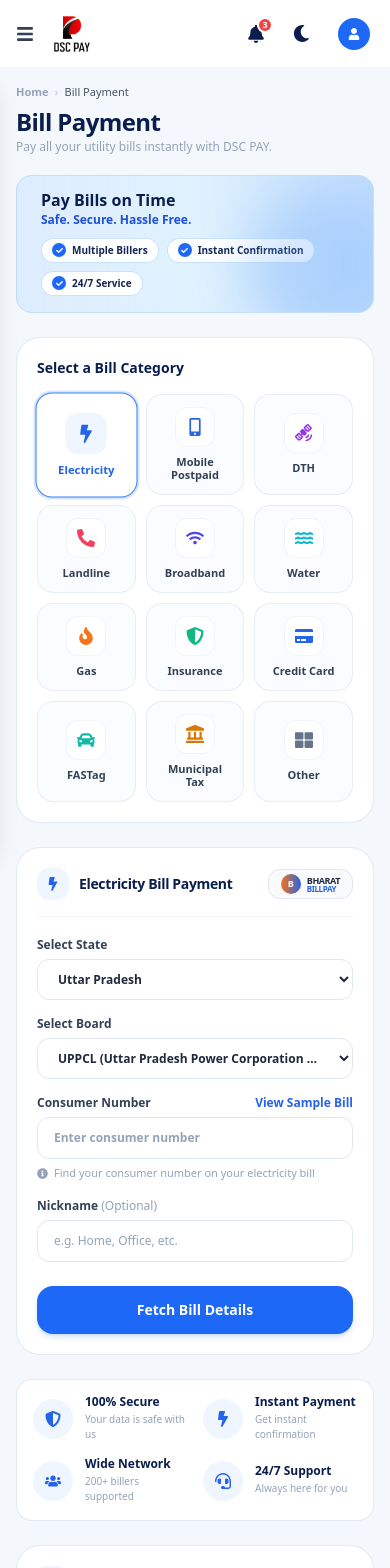
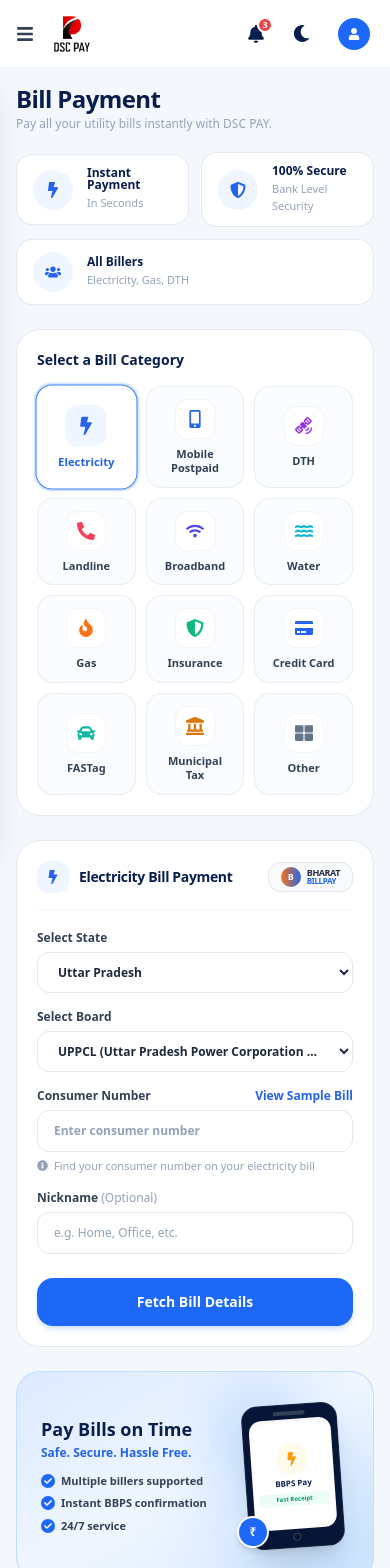
Before and after one commit to AnkitGig/DSC, a Next.js app: page /utility in a window 390 px wide. Shown: the top 1568 px of the page. Built offline with nearby package versions, Linux system fonts and the light colour scheme.

Commit message:
feat: align header stat cards across Money Transfer, Bill Payment and Mobile Recharge

```diff
--- a/components/BillPayment.jsx
+++ b/components/BillPayment.jsx
@@ -21,6 +21,7 @@ import {
   FaTimes,
   FaInfoCircle,
   FaFileInvoiceDollar,
+  FaBullhorn,
 } from "react-icons/fa";
 import { MdOutlineReceiptLong, MdSatelliteAlt } from "react-icons/md";
 
@@ -351,17 +352,13 @@ export default function BillPayment() {
 
   return (
     <div className="min-h-screen bg-[#f4f8fc] md:ml-64 p-4 sm:p-6 text-slate-800 font-sans">
-      {/* 1. TOP HEADER & PROMO HERO BANNER */}
-      <div className="mb-6 flex flex-col xl:flex-row xl:items-center justify-between gap-5">
-        {/* Left: Breadcrumbs & Title */}
+
+
+      {/* 2. BREADCRUMBS & PAGE HEADER WITH 3 STAT CARDS (Exact Money Transfer Look) */}
+      <div className="mb-6">
+
+        <div className="flex flex-col lg:flex-row lg:items-center justify-between gap-5">
           <div>
-          <div className="text-[11px] font-semibold text-slate-400 mb-1.5 flex items-center gap-1.5 select-none">
-            <Link href="/" className="hover:text-blue-600 transition">
-              Home
-            </Link>
-            <span className="text-slate-300">›</span>
-            <span className="text-slate-600 font-medium">Bill Payment</span>
-          </div>
             <h1 className="text-2xl sm:text-3xl font-black text-[#0a1e4d] tracking-tight leading-tight">
               Bill Payment
             </h1>
@@ -370,57 +367,57 @@ export default function BillPayment() {
             </p>
           </div>
 
-        {/* Right: Modern Top Promo Banner (Pay Bills on Time) */}
-        <div className="relative rounded-2xl bg-gradient-to-r from-[#dbeafe]/90 via-[#e0f2fe] to-[#bfdbfe] border border-blue-200/80 px-6 py-4 shadow-2xs flex items-center justify-between gap-5 overflow-hidden max-w-xl">
-          {/* Subtle Background Glow */}
-          <div className="absolute -right-4 -bottom-6 w-36 h-36 rounded-full bg-blue-400/25 blur-xl pointer-events-none"></div>
-
-          {/* Left 3D Document & Coin Graphic */}
-          <div className="hidden sm:flex items-center justify-center relative w-14 h-14 shrink-0 select-none">
-            <div className="w-11 h-13 bg-white rounded-xl shadow-md border border-blue-100 flex flex-col items-center justify-center p-1.5 transform rotate-[-4deg]">
-              <div className="w-5 h-1 bg-blue-500 rounded-full mb-1"></div>
-              <div className="w-4 h-1 bg-slate-200 rounded-full mb-0.5"></div>
-              <div className="w-4 h-1 bg-slate-200 rounded-full"></div>
+          {/* 3 Header Feature Stat Cards (Exact Money Transfer Style) */}
+          <div className="flex flex-wrap sm:flex-nowrap items-center gap-3">
+            {/* Card 1: Instant Payment */}
+            <div className="flex-1 sm:flex-initial bg-white border border-slate-200/90 rounded-2xl px-4 py-3 flex items-center gap-3.5 shadow-2xs min-w-[165px]">
+              <div className="w-10 h-10 rounded-full bg-blue-50 text-blue-600 flex items-center justify-center text-base shrink-0">
+                <FaBolt />
               </div>
-            <div className="absolute -bottom-1 -right-1 w-6 h-6 rounded-full bg-gradient-to-tr from-amber-400 to-yellow-300 text-amber-950 font-black text-[10px] flex items-center justify-center shadow-md border-2 border-white">
-              ₹
+              <div>
+                <div className="text-xs font-black text-[#0a1e4d] leading-none">
+                  Instant Payment
+                </div>
+                <div className="text-[11px] font-medium text-slate-400 mt-1">
+                  In Seconds
+                </div>
               </div>
             </div>
 
-          {/* Content & Bullets */}
-          <div className="flex-1 min-w-0">
-            <div className="text-base font-black text-[#0a1e4d] leading-none">
-              Pay Bills on Time
+            {/* Card 2: 100% Secure */}
+            <div className="flex-1 sm:flex-initial bg-white border border-slate-200/90 rounded-2xl px-4 py-3 flex items-center gap-3.5 shadow-2xs min-w-[165px]">
+              <div className="w-10 h-10 rounded-full bg-blue-50 text-blue-600 flex items-center justify-center text-base shrink-0">
+                <FaShieldAlt />
               </div>
-            <div className="text-xs font-bold text-blue-700 mt-1 mb-2.5">
-              Safe. Secure. Hassle Free.
+              <div>
+                <div className="text-xs font-black text-[#0a1e4d] leading-none">
+                  100% Secure
+                </div>
+                <div className="text-[11px] font-medium text-slate-400 mt-1">
+                  Bank Level Security
+                </div>
+              </div>
             </div>
 
-            <div className="flex flex-wrap items-center gap-2">
-              <span className="inline-flex items-center gap-1.5 bg-white/95 backdrop-blur-xs px-2.5 py-1 rounded-full text-[10px] font-bold text-blue-950 border border-blue-200/80 shadow-2xs">
-                <div className="w-3.5 h-3.5 rounded-full bg-[#1d68f6] text-white flex items-center justify-center text-[7px] font-black">
-                  <FaCheck />
+            {/* Card 3: All Billers */}
+            <div className="flex-1 sm:flex-initial bg-white border border-slate-200/90 rounded-2xl px-4 py-3 flex items-center gap-3.5 shadow-2xs min-w-[165px]">
+              <div className="w-10 h-10 rounded-full bg-blue-50 text-blue-600 flex items-center justify-center text-base shrink-0">
+                <FaUsers />
               </div>
-                <span>Multiple Billers</span>
-              </span>
-              <span className="inline-flex items-center gap-1.5 bg-white/95 backdrop-blur-xs px-2.5 py-1 rounded-full text-[10px] font-bold text-blue-950 border border-blue-200/80 shadow-2xs">
-                <div className="w-3.5 h-3.5 rounded-full bg-[#1d68f6] text-white flex items-center justify-center text-[7px] font-black">
-                  <FaCheck />
+              <div>
+                <div className="text-xs font-black text-[#0a1e4d] leading-none">
+                  All Billers
                 </div>
-                <span>Instant Confirmation</span>
-              </span>
-              <span className="inline-flex items-center gap-1.5 bg-white/95 backdrop-blur-xs px-2.5 py-1 rounded-full text-[10px] font-bold text-blue-950 border border-blue-200/80 shadow-2xs">
-                <div className="w-3.5 h-3.5 rounded-full bg-[#1d68f6] text-white flex items-center justify-center text-[7px] font-black">
-                  <FaCheck />
+                <div className="text-[11px] font-medium text-slate-400 mt-1">
+                  Electricity, Gas, DTH
                 </div>
-                <span>24/7 Service</span>
-              </span>
+              </div>
             </div>
           </div>
         </div>
       </div>
 
-      {/* 2. MAIN 2-COLUMN GRID (7 Cols Left, 5 Cols Right) */}
+      {/* 3. MAIN 2-COLUMN GRID (7 Cols Left, 5 Cols Right) */}
       <div className="grid grid-cols-1 lg:grid-cols-12 gap-6 items-start">
         {/* ================= LEFT COLUMN ================= */}
         <div className="lg:col-span-7 xl:col-span-7 space-y-6 min-w-0">
@@ -440,15 +437,13 @@ export default function BillPayment() {
                     key={cat.id}
                     type="button"
                     onClick={() => handleCategorySelect(cat.id)}
-                    className={`p-3 rounded-2xl border flex flex-col items-center justify-center gap-2 transition-all cursor-pointer group text-center ${
-                      isSelected
+                    className={`p-3 rounded-2xl border flex flex-col items-center justify-center gap-2 transition-all cursor-pointer group text-center ${isSelected
                         ? "border-blue-500 bg-white ring-2 ring-blue-500/20 shadow-xs scale-[1.03]"
                         : "border-slate-200/70 bg-[#fafcff] hover:bg-white hover:border-blue-300 hover:shadow-xs hover:-translate-y-0.5"
                       }`}
                   >
                     <div
-                      className={`w-10 h-10 rounded-xl flex items-center justify-center text-lg transition-transform group-hover:scale-110 ${
-                        isSelected
+                      className={`w-10 h-10 rounded-xl flex items-center justify-center text-lg transition-transform group-hover:scale-110 ${isSelected
                           ? "bg-blue-50 text-blue-600 shadow-2xs"
                           : `bg-white ${cat.iconColor} shadow-2xs border border-slate-100`
                         }`}
@@ -456,8 +451,7 @@ export default function BillPayment() {
                       <Icon />
                     </div>
                     <span
-                      className={`text-[11px] font-bold leading-tight ${
-                        isSelected ? "text-blue-600 font-black" : "text-slate-700"
+                      className={`text-[11px] font-bold leading-tight ${isSelected ? "text-blue-600 font-black" : "text-slate-700"
                         }`}
                     >
                       {cat.name}
@@ -645,76 +639,71 @@ export default function BillPayment() {
               </div>
             )}
           </div>
+        </div>
 
-          {/* CARD 3: BOTTOM TRUST STRIP */}
-          <div className="bg-white rounded-2xl p-4 sm:p-5 border border-slate-200/90 shadow-2xs">
-            <div className="grid grid-cols-2 sm:grid-cols-4 gap-4">
-              {/* Item 1 */}
-              <div className="flex items-center gap-3">
-                <div className="w-10 h-10 rounded-full bg-blue-50 text-blue-600 flex items-center justify-center text-base shrink-0">
-                  <FaShieldAlt />
+        {/* ================= RIGHT COLUMN: PROMO HERO BANNER & MY BILLS ================= */}
+        <div className="lg:col-span-5 xl:col-span-5 space-y-6 min-w-0">
+          {/* 1. PROMO HERO CARD: PAY BILLS ON TIME (Exact Money Transfer Right Top Hero Banner style) */}
+          <div className="relative rounded-3xl bg-gradient-to-br from-[#dbeafe] via-[#eff6ff] to-[#dbeafe] border border-blue-200/90 shadow-2xs overflow-hidden min-h-[200px] p-6 flex items-center justify-between">
+            {/* Background Decorative Rings */}
+            <div className="absolute -right-6 -bottom-10 w-44 h-44 rounded-full bg-blue-300/30 blur-2xl pointer-events-none"></div>
+            <div className="absolute right-14 top-2 w-28 h-28 rounded-full bg-blue-400/20 blur-xl pointer-events-none"></div>
+
+            {/* Left Content */}
+            <div className="relative z-10 max-w-[62%]">
+              <h3 className="text-lg sm:text-xl font-black text-[#0a1e4d] leading-tight">
+                Pay Bills on Time
+              </h3>
+              <p className="text-xs font-bold text-blue-600 mt-1 mb-3">
+                Safe. Secure. Hassle Free.
+              </p>
+
+              <ul className="space-y-1.5 text-[11px] font-bold text-slate-700">
+                <li className="flex items-center gap-1.5">
+                  <div className="w-3.5 h-3.5 rounded-full bg-[#1d68f6] text-white flex items-center justify-center text-[8px] shrink-0">
+                    <FaCheck />
                   </div>
-                <div>
-                  <div className="text-xs font-black text-[#0a1e4d] leading-none">
-                    100% Secure
+                  <span>Multiple billers supported</span>
+                </li>
+                <li className="flex items-center gap-1.5">
+                  <div className="w-3.5 h-3.5 rounded-full bg-[#1d68f6] text-white flex items-center justify-center text-[8px] shrink-0">
+                    <FaCheck />
                   </div>
-                  <div className="text-[10px] font-medium text-slate-400 mt-1">
-                    Your data is safe with us
+                  <span>Instant BBPS confirmation</span>
+                </li>
+                <li className="flex items-center gap-1.5">
+                  <div className="w-3.5 h-3.5 rounded-full bg-[#1d68f6] text-white flex items-center justify-center text-[8px] shrink-0">
+                    <FaCheck />
+                  </div>
+                  <span>24/7 service</span>
+                </li>
+              </ul>
+            </div>
+
+            {/* Right Graphic Mockup */}
+            <div className="relative w-28 h-40 shrink-0 flex items-center justify-center select-none pointer-events-none">
+              <div className="w-24 h-36 bg-[#071536] rounded-2xl p-1.5 shadow-xl transform rotate-[-4deg] border border-slate-700/50 flex flex-col justify-between">
+                <div className="w-8 h-1 bg-slate-700 rounded-full mx-auto mb-1"></div>
+                <div className="flex-1 bg-white rounded-xl p-1.5 flex flex-col items-center justify-center text-center shadow-inner">
+                  <div className="w-8 h-8 rounded-full bg-amber-50 text-amber-500 flex items-center justify-center text-sm mb-1 shadow-2xs">
+                    <FaBolt />
+                  </div>
+                  <span className="text-[8px] font-extrabold text-[#0a1e4d] leading-none">
+                    BBPS Pay
+                  </span>
+                  <div className="mt-1.5 w-full bg-emerald-50 rounded p-0.5 text-[6px] text-emerald-600 font-bold">
+                    Fast Receipt
+                  </div>
+                </div>
+                <div className="w-2 h-2 rounded-full border border-slate-700 mx-auto mt-1"></div>
+              </div>
+              <div className="absolute bottom-2 left-0 w-8 h-8 rounded-full bg-[#1d68f6] text-white flex items-center justify-center font-black text-xs shadow-md border-2 border-white z-20">
+                ₹
               </div>
             </div>
           </div>
 
-              {/* Item 2 */}
-              <div className="flex items-center gap-3">
-                <div className="w-10 h-10 rounded-full bg-blue-50 text-blue-600 flex items-center justify-center text-base shrink-0">
-                  <FaBolt />
-                </div>
-                <div>
-                  <div className="text-xs font-black text-[#0a1e4d] leading-none">
-                    Instant Payment
-                  </div>
-                  <div className="text-[10px] font-medium text-slate-400 mt-1">
-                    Get instant confirmation
-                  </div>
-                </div>
-              </div>
-
-              {/* Item 3 */}
-              <div className="flex items-center gap-3">
-                <div className="w-10 h-10 rounded-full bg-blue-50 text-blue-600 flex items-center justify-center text-base shrink-0">
-                  <FaUsers />
-                </div>
-                <div>
-                  <div className="text-xs font-black text-[#0a1e4d] leading-none">
-                    Wide Network
-                  </div>
-                  <div className="text-[10px] font-medium text-slate-400 mt-1">
-                    200+ billers supported
-                  </div>
-                </div>
-              </div>
-
-              {/* Item 4 */}
-              <div className="flex items-center gap-3">
-                <div className="w-10 h-10 rounded-full bg-blue-50 text-blue-600 flex items-center justify-center text-base shrink-0">
-                  <FaHeadset />
-                </div>
-                <div>
-                  <div className="text-xs font-black text-[#0a1e4d] leading-none">
-                    24/7 Support
-                  </div>
-                  <div className="text-[10px] font-medium text-slate-400 mt-1">
-                    Always here for you
-                  </div>
-                </div>
-              </div>
-            </div>
-          </div>
-        </div>
-
-        {/* ================= RIGHT COLUMN ================= */}
-        <div className="lg:col-span-5 xl:col-span-5 space-y-6 min-w-0">
-          {/* 1. CARD: MY BILLS (DUE BILLS & HISTORY) */}
+          {/* 2. CARD: MY BILLS (DUE BILLS & HISTORY) */}
           <div className="bg-white rounded-3xl p-5 sm:p-6 border border-slate-200/90 shadow-2xs">
             {/* Header */}
             <div className="flex items-center justify-between pb-3 border-b border-slate-100 mb-2">
@@ -740,8 +729,7 @@ export default function BillPayment() {
               <button
                 type="button"
                 onClick={() => setMyBillsTab("due")}
-                className={`flex-1 py-3 text-center transition-all cursor-pointer border-b-2 ${
-                  myBillsTab === "due"
+                className={`flex-1 py-3 text-center transition-all cursor-pointer border-b-2 ${myBillsTab === "due"
                     ? "border-blue-600 text-blue-600 font-extrabold"
                     : "border-transparent text-slate-400 hover:text-slate-700"
                   }`}
@@ -751,8 +739,7 @@ export default function BillPayment() {
               <button
                 type="button"
                 onClick={() => setMyBillsTab("history")}
-                className={`flex-1 py-3 text-center transition-all cursor-pointer border-b-2 ${
-                  myBillsTab === "history"
+                className={`flex-1 py-3 text-center transition-all cursor-pointer border-b-2 ${myBillsTab === "history"
                     ? "border-blue-600 text-blue-600 font-extrabold"
                     : "border-transparent text-slate-400 hover:text-slate-700"
                   }`}
--- a/components/Recharge.jsx
+++ b/components/Recharge.jsx
@@ -21,6 +21,7 @@ import {
   FaPhoneAlt,
   FaRegCalendarAlt,
   FaRegCommentDots,
+  FaUsers,
 } from "react-icons/fa";
 import { MdSwapVert } from "react-icons/md";
 
@@ -298,37 +299,66 @@ export default function Recharge() {
 
   return (
     <div className="min-h-screen bg-[#f4f8fc] md:ml-64 p-4 sm:p-6 lg:p-7 text-slate-800 font-sans">
-      {/* 2. BREADCRUMB & HEADER SECTION */}
-      <div className="flex flex-col lg:flex-row lg:items-center justify-between gap-4 mb-6">
+      {/* 2. BREADCRUMB & PAGE HEADER SECTION WITH 3 STAT CARDS */}
+      <div className="mb-6">
+
+        <div className="flex flex-col lg:flex-row lg:items-center justify-between gap-5">
           <div>
             <h1 className="text-2xl sm:text-3xl font-black text-[#0a1e4d] tracking-tight leading-tight">
               Mobile Recharge
             </h1>
-          <p className="text-xs sm:text-sm text-slate-500 font-medium mt-0.5">
+            <p className="text-xs sm:text-sm text-slate-400 font-medium mt-0.5">
               Recharge your prepaid & postpaid numbers instantly with DSC PAY.
             </p>
           </div>
 
-        {/* Top Right: Cashback Promo Banner */}
-        <div className="bg-gradient-to-r from-blue-50 via-indigo-50/80 to-blue-100/90 border border-blue-200/80 rounded-2xl px-5 py-3.5 flex items-center gap-4 shadow-2xs max-w-md">
-          <div className="w-11 h-11 rounded-full bg-white text-blue-600 flex items-center justify-center text-lg shadow-xs shrink-0 border border-blue-100">
-            <FaGift />
+          {/* 3 Header Feature Stat Cards (Exact Money Transfer Look) */}
+          <div className="flex flex-wrap sm:flex-nowrap items-center gap-3">
+            {/* Card 1: Instant Recharge */}
+            <div className="flex-1 sm:flex-initial bg-white border border-slate-200/90 rounded-2xl px-4 py-3 flex items-center gap-3.5 shadow-2xs min-w-[165px]">
+              <div className="w-10 h-10 rounded-full bg-blue-50 text-blue-600 flex items-center justify-center text-base shrink-0">
+                <FaBolt />
               </div>
-          <div className="flex-1 min-w-0">
-            <div className="text-sm font-black text-[#0a1e4d] leading-tight">
-              Get ₹10 Cashback
+              <div>
+                <div className="text-xs font-black text-[#0a1e4d] leading-none">
+                  Instant Recharge
                 </div>
-            <div className="text-[11px] font-medium text-slate-500 mt-0.5">
-              On your next 3 Mobile Recharges with DSC Wallet
+                <div className="text-[11px] font-medium text-slate-400 mt-1">
+                  In Seconds
                 </div>
               </div>
-          <button
-            onClick={() => setShowPlansModal(true)}
-            className="text-xs font-bold text-blue-600 hover:text-blue-700 bg-white hover:bg-blue-50 border border-blue-200 px-3.5 py-1.5 rounded-full transition shadow-2xs shrink-0 flex items-center gap-1 cursor-pointer"
-          >
-            <span>View Plans</span>
-            <span>&rarr;</span>
-          </button>
+            </div>
+
+            {/* Card 2: 100% Secure */}
+            <div className="flex-1 sm:flex-initial bg-white border border-slate-200/90 rounded-2xl px-4 py-3 flex items-center gap-3.5 shadow-2xs min-w-[165px]">
+              <div className="w-10 h-10 rounded-full bg-blue-50 text-blue-600 flex items-center justify-center text-base shrink-0">
+                <FaShieldAlt />
+              </div>
+              <div>
+                <div className="text-xs font-black text-[#0a1e4d] leading-none">
+                  100% Secure
+                </div>
+                <div className="text-[11px] font-medium text-slate-400 mt-1">
+                  Bank Level Security
+                </div>
+              </div>
+            </div>
+
+            {/* Card 3: All Operators */}
+            <div className="flex-1 sm:flex-initial bg-white border border-slate-200/90 rounded-2xl px-4 py-3 flex items-center gap-3.5 shadow-2xs min-w-[165px]">
+              <div className="w-10 h-10 rounded-full bg-blue-50 text-blue-600 flex items-center justify-center text-base shrink-0">
+                <FaUsers />
+              </div>
+              <div>
+                <div className="text-xs font-black text-[#0a1e4d] leading-none">
+                  All Operators
+                </div>
+                <div className="text-[11px] font-medium text-slate-400 mt-1">
+                  Jio, Airtel, Vi, BSNL
+                </div>
+              </div>
+            </div>
+          </div>
         </div>
       </div>
 
```
Also changed, not shown: components/MoneyTransfer.jsx (+52 -28 lines). Lines whose indentation alone changed are shown as unchanged.
